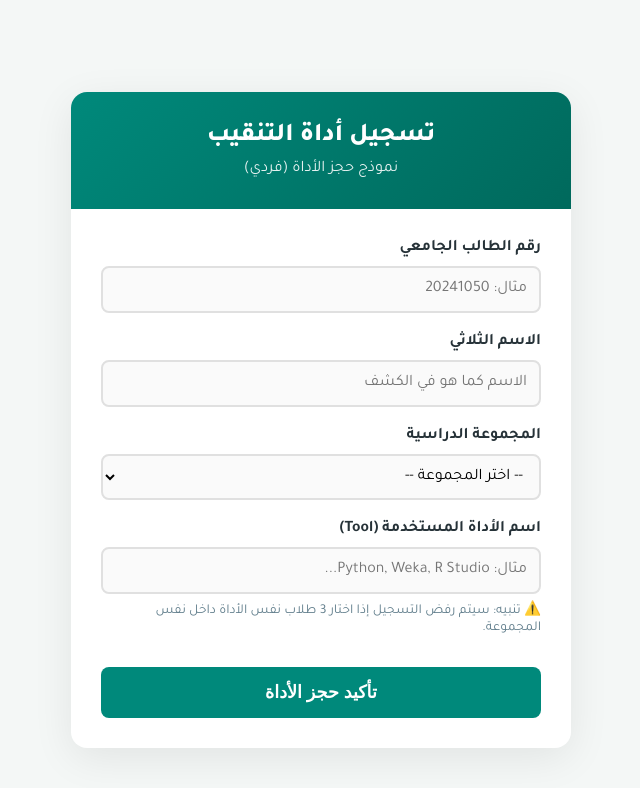
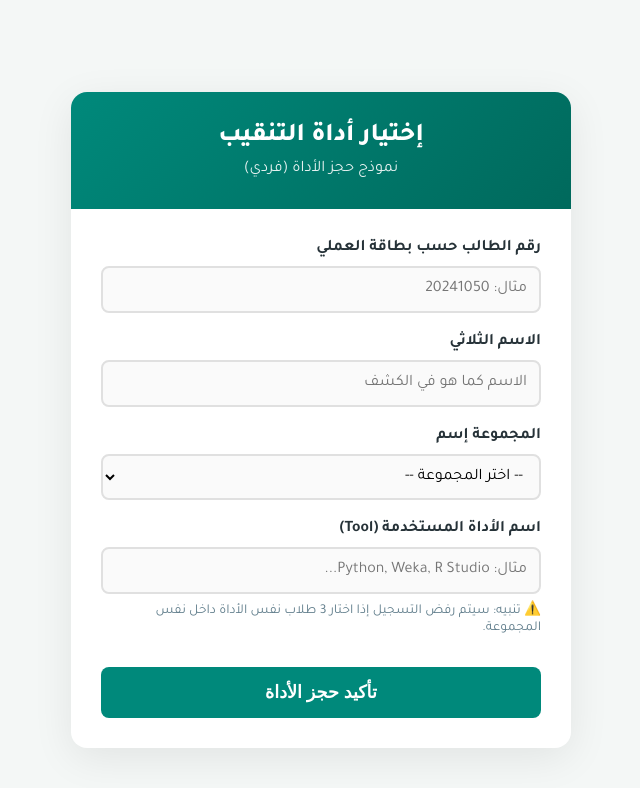
Before and after one commit to Mo-ra778/DATA_MINING, a plain HTML site: page index.html in a window 1280 px wide. Shown: the whole page, without its empty margins (319-959 px from the left). Drawn offline with Linux system fonts and the light colour scheme.

Commit message:
Update index.html

```diff
--- a/index.html
+++ b/index.html
@@ -106,14 +106,14 @@
 
     <div class="main-card">
         <div class="header">
-            <h1>تسجيل أداة التنقيب</h1>
+            <h1>إختيار  أداة التنقيب</h1>
             <p>نموذج حجز الأداة (فردي)</p>
         </div>
 
         <div class="content-area">
             <form onsubmit="handleSubmit(event)">
                 <div class="form-group">
-                    <label>رقم الطالب الجامعي</label>
+                    <label>رقم الطالب حسب بطاقة العملي </label>
                     <input type="number" name="studentId" required placeholder="مثال: 20241050">
                 </div>
                 <div class="form-group">
@@ -121,7 +121,7 @@
                     <input type="text" name="studentName" required placeholder="الاسم كما هو في الكشف">
                 </div>
                 <div class="form-group">
-                    <label>المجموعة الدراسية</label>
+                    <label>المجموعة إسم  </label>
                     <select name="group" required>
                         <option value="" disabled selected>-- اختر المجموعة --</option>
                         <option value="A3">المجموعة A3</option>
```
